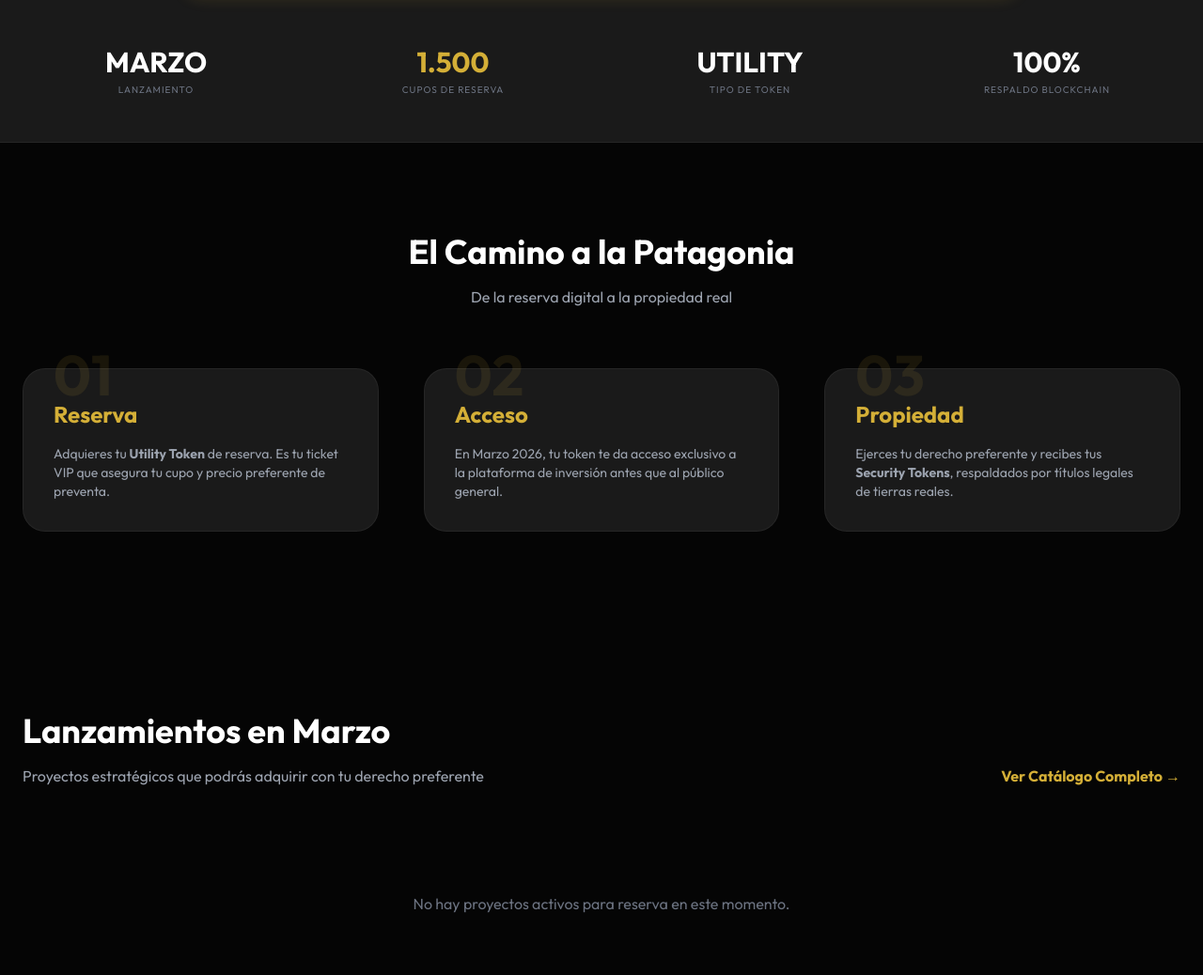
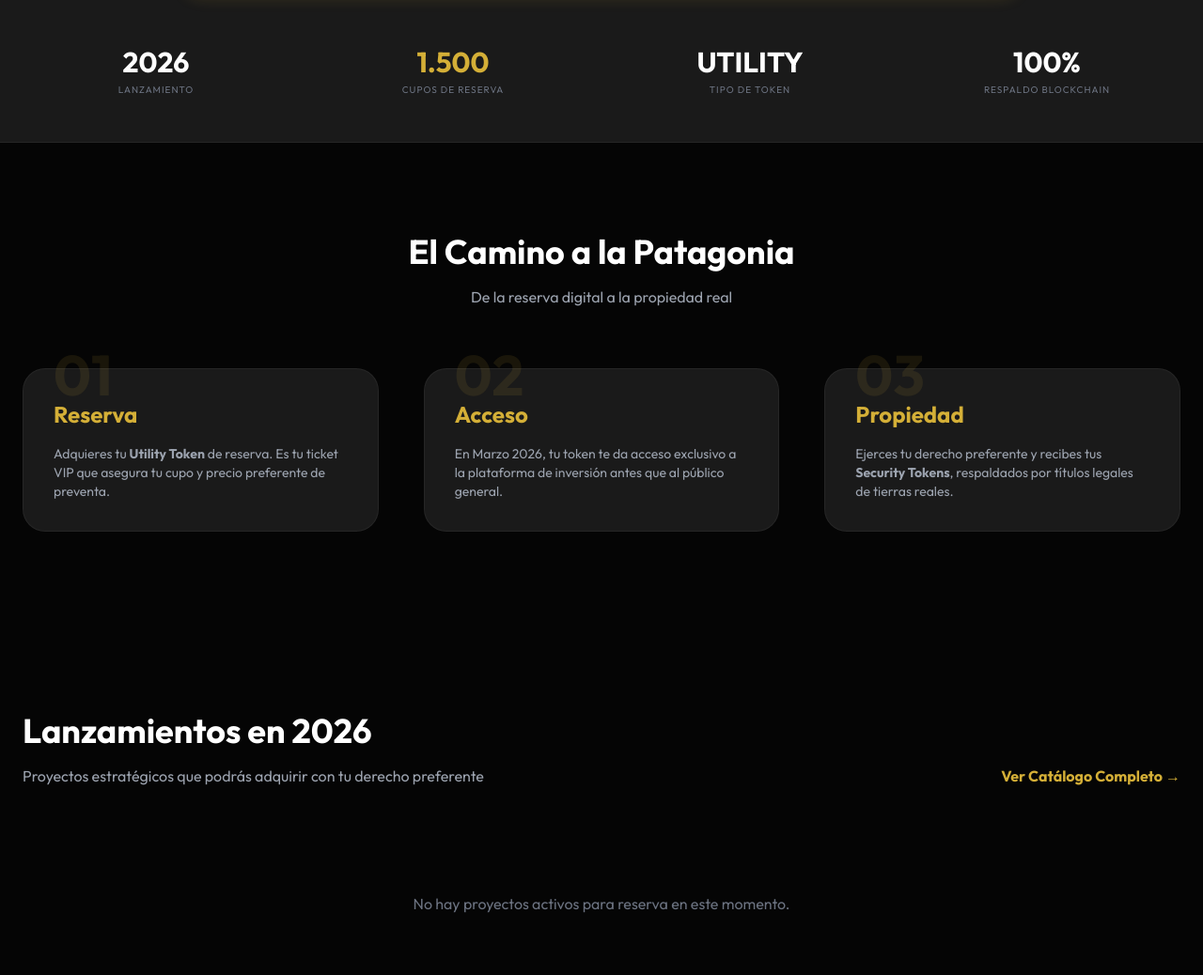
Before and after one commit to Gueremy/TerratokenX, a Django app: page / in a window 1280 px wide. Shown: the part 852-1890 px from the top of the page at 94% size. Run offline with Django 4.2, Linux system fonts and the light colour scheme; data that the repository does not hold is empty; some libraries are stand-ins or nearby versions.

Commit message:
Actualizar el año de lanzamiento de marzo de 2026 a 2026

```diff
--- a/reservation_project/booking/templates/booking/landing_premium.html
+++ b/reservation_project/booking/templates/booking/landing_premium.html
@@ -5,7 +5,7 @@
 <head>
     <meta charset="UTF-8">
     <meta name="viewport" content="width=device-width, initial-scale=1.0">
-    <title>TerraTokenX | Reserva tu Cupo de Tokenización - Marzo 2026</title>
+    <title>TerraTokenX | Reserva tu Cupo de Tokenización - 2026</title>
     <meta name="description"
         content="Reserva tu derecho preferente para la tokenización de activos reales (RWA) en la Patagonia. Adquiere tu Utility Token hoy.">
 
@@ -112,7 +112,7 @@
                 <span class="inline-block w-2 h-2 rounded-full bg-brand-gold mr-2"></span>
                 <strong class="text-white">Dominio oficial:</strong> rwa.terratokenx.com
                 <span class="opacity-60 mx-2">·</span>
-                <span class="hidden sm:inline">Lanzamiento oficial Marzo 2026</span>
+                <span class="hidden sm:inline">Lanzamiento oficial 2026</span>
             </div>
             <div class="flex gap-4">
                 <a class="text-brand-gold hover:underline" href="https://terratokenx.com">Web Principal</a>
@@ -128,13 +128,13 @@
             <div class="marquee__content">
                 <span>⚡ RESERVA TU CUPO DE TOKENIZACIÓN HOY</span>
                 <span>💎 DERECHO PREFERENTE PARA INVERTIR EN PATAGONIA</span>
-                <span>🚀 LANZAMIENTO SECURITY TOKENS: MARZO 2026</span>
+                <span>🚀 LANZAMIENTO SECURITY TOKENS: 2026</span>
                 <span>🔗 RESPALDO BLOCKCHAIN 100% AUDITABLE</span>
             </div>
             <div class="marquee__content" aria-hidden="true">
                 <span>⚡ RESERVA TU CUPO DE TOKENIZACIÓN HOY</span>
                 <span>💎 DERECHO PREFERENTE PARA INVERTIR EN PATAGONIA</span>
-                <span>🚀 LANZAMIENTO SECURITY TOKENS: MARZO 2026</span>
+                <span>🚀 LANZAMIENTO SECURITY TOKENS: 2026</span>
                 <span>🔗 RESPALDO BLOCKCHAIN 100% AUDITABLE</span>
             </div>
         </div>
@@ -220,7 +220,7 @@
     <section class="py-12 border-y border-white/5 bg-brand-gray">
         <div class="container mx-auto px-6 grid grid-cols-2 md:grid-cols-4 gap-8 text-center">
             <div>
-                <p class="text-3xl font-bold text-white mb-1">MARZO</p>
+                <p class="text-3xl font-bold text-white mb-1">2026</p>
                 <p class="text-[10px] text-gray-500 uppercase tracking-widest">Lanzamiento</p>
             </div>
             <div>
@@ -274,7 +274,7 @@
         <div class="container mx-auto px-6">
             <div class="flex flex-col md:flex-row justify-between items-end mb-16 gap-6">
                 <div>
-                    <h2 class="text-4xl font-bold mb-4">Lanzamientos en Marzo</h2>
+                    <h2 class="text-4xl font-bold mb-4">Lanzamientos en 2026</h2>
                     <p class="text-gray-400">Proyectos estratégicos que podrás adquirir con tu derecho preferente</p>
                 </div>
                 <a href="{% url 'investor_catalog' %}" class="text-brand-gold font-bold hover:underline">Ver Catálogo
```
